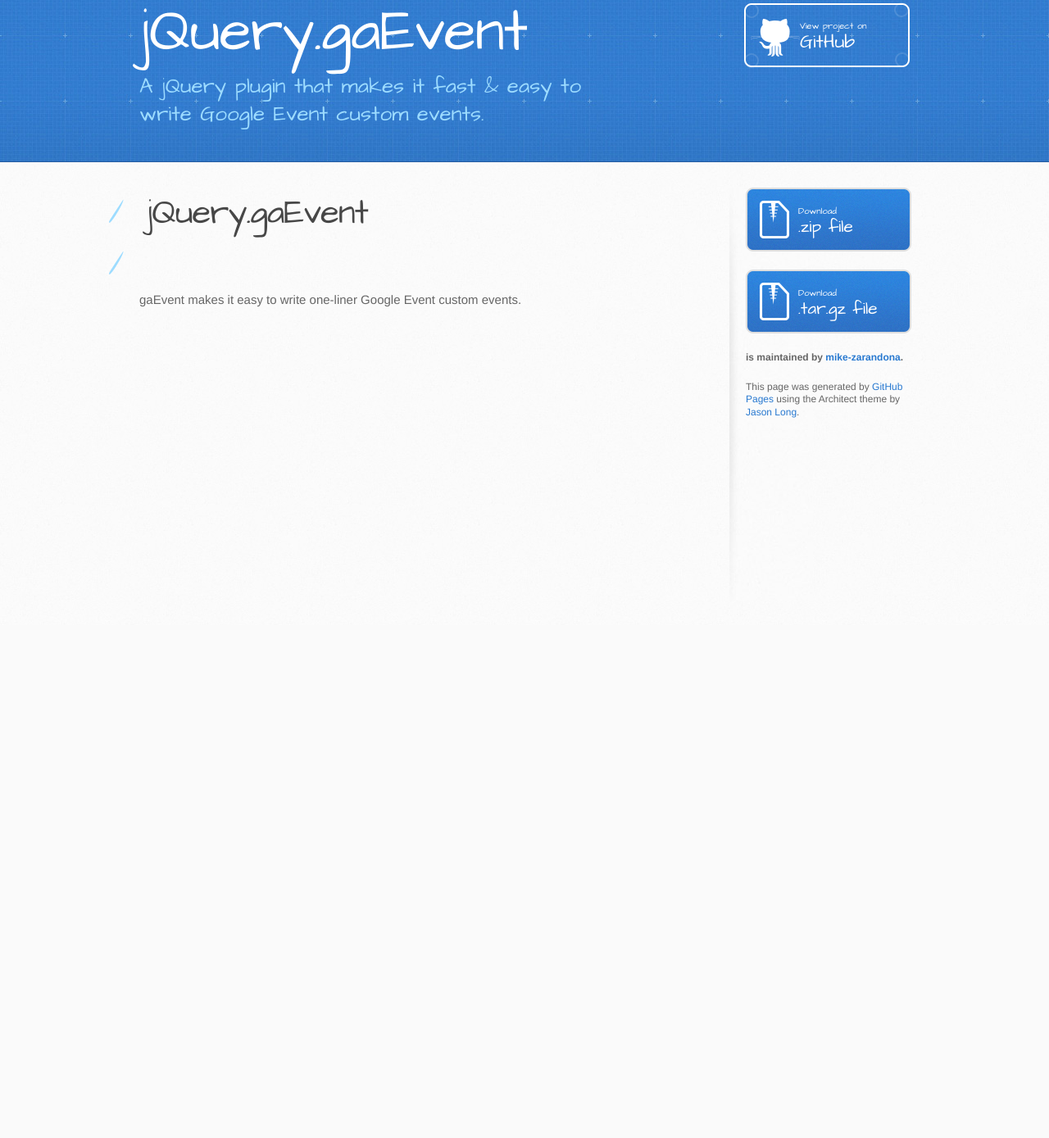
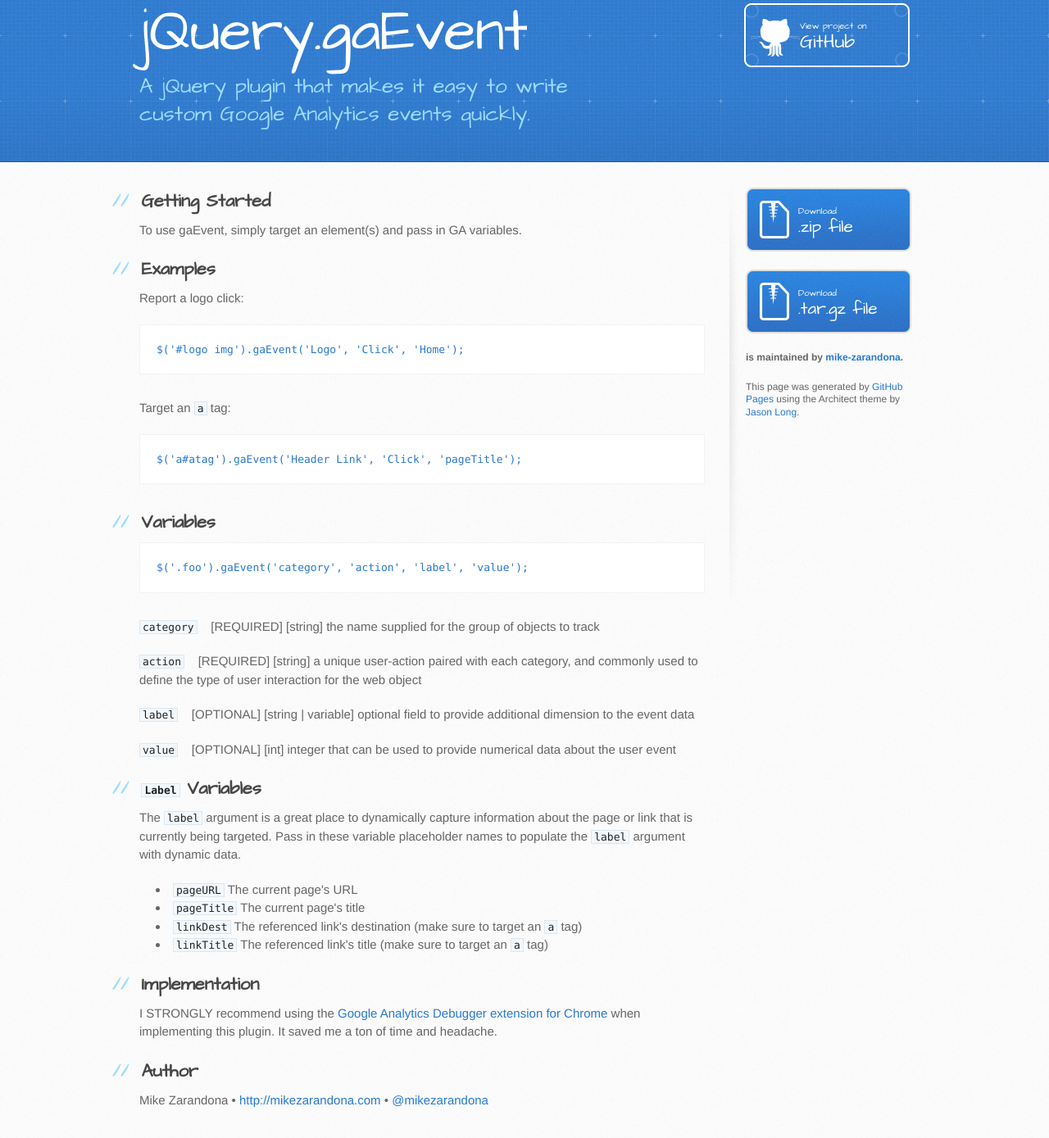
Before and after one commit to mike-zarandona/GAEvent, a plain HTML site: page index.html in a window 1280 px wide. Shown: the part 37-1426 px from the top of the page at 82% size. Before the commit the page ends 800 px from the top, so only its background shows below. Drawn offline with Linux system fonts and the light colour scheme.

Commit message:
Create gh-pages branch via GitHub

```diff
--- a/index.html
+++ b/index.html
@@ -20,7 +20,7 @@
     <header>
       <div class="inner">
         <h1>jQuery.gaEvent</h1>
-        <h2>A jQuery plugin that makes it fast &amp; easy to write Google Event custom events.</h2>
+        <h2>A jQuery plugin that makes it easy to write custom Google Analytics events quickly.</h2>
         <a href="https://github.com/mike-zarandona/jQuery.gaEvent" class="button"><small>View project on</small>GitHub</a>
       </div>
     </header>
@@ -28,12 +28,61 @@
     <div id="content-wrapper">
       <div class="inner clearfix">
         <section id="main-content">
-          <h1>
-<a name="jquerygaevent" class="anchor" href="#jquerygaevent"><span class="octicon octicon-link"></span></a>jQuery.gaEvent</h1>
+          <h2>
+<a name="getting-started" class="anchor" href="#getting-started"><span class="octicon octicon-link"></span></a>Getting Started</h2>
 
-<h1></h1>
+<p>To use gaEvent, simply target an element(s) and pass in GA variables.</p>
 
-<p>gaEvent makes it easy to write one-liner Google Event custom events.</p>
+<h2>
+<a name="examples" class="anchor" href="#examples"><span class="octicon octicon-link"></span></a>Examples</h2>
+
+<p>Report a logo click:</p>
+
+<pre><code>$('#logo img').gaEvent('Logo', 'Click', 'Home');
+</code></pre>
+
+<p>Target an <code>a</code> tag:</p>
+
+<pre><code>$('a#atag').gaEvent('Header Link', 'Click', 'pageTitle');
+</code></pre>
+
+<h2>
+<a name="variables" class="anchor" href="#variables"><span class="octicon octicon-link"></span></a>Variables</h2>
+
+<pre><code>$('.foo').gaEvent('category', 'action', 'label', 'value');
+</code></pre>
+
+<p><code>category</code>    [<strong>REQUIRED</strong>] [<em>string</em>] the name supplied for the group of objects to track</p>
+
+<p><code>action</code>    [<strong>REQUIRED</strong>] [<em>string</em>] a unique user-action paired with each category, and commonly used to define the type of user interaction for the web object</p>
+
+<p><code>label</code>    [<strong>OPTIONAL</strong>] [<em>string</em> | <em>variable</em>] optional field to provide additional dimension to the event data</p>
+
+<p><code>value</code>    [<strong>OPTIONAL</strong>] [<em>int</em>] integer that can be used to provide numerical data about the user event</p>
+
+<h2>
+<a name="label-variables" class="anchor" href="#label-variables"><span class="octicon octicon-link"></span></a><code>Label</code> Variables</h2>
+
+<p>The <code>label</code> argument is a great place to dynamically capture information about the page or link that is currently being targeted.  Pass in these variable placeholder names to populate the <code>label</code> argument with dynamic data.</p>
+
+<ul>
+<li>
+<code>pageURL</code> The current page's URL</li>
+<li>
+<code>pageTitle</code> The current page's title</li>
+<li>
+<code>linkDest</code> The referenced link's destination (make sure to target an <code>a</code> tag)</li>
+<li>
+<code>linkTitle</code> The referenced link's title (make sure to target an <code>a</code> tag)</li>
+</ul><h2>
+<a name="implementation" class="anchor" href="#implementation"><span class="octicon octicon-link"></span></a>Implementation</h2>
+
+<p>I <strong>STRONGLY</strong> recommend using the <a href="http://tinyurl.com/knv6kos">Google Analytics Debugger extension for Chrome</a> when implementing this plugin.  It saved me a ton of time and headache.</p>
+
+<h2>
+<a name="author" class="anchor" href="#author"><span class="octicon octicon-link"></span></a>Author</h2>
+
+<p>Mike Zarandona • <a href="http://mikezarandona.com">http://mikezarandona.com</a> • <a href="http://twitter.com/mikezarandona">@mikezarandona</a></p>
         </section>
 
         <aside id="sidebar">
@@ -53,6 +102,16 @@
       </div>
     </div>
 
+            <script type="text/javascript">
+            var gaJsHost = (("https:" == document.location.protocol) ? "https://ssl." : "http://www.");
+            document.write(unescape("%3Cscript src='" + gaJsHost + "google-analytics.com/ga.js' type='text/javascript'%3E%3C/script%3E"));
+          </script>
+          <script type="text/javascript">
+            try {
+              var pageTracker = _gat._getTracker("UA-45062930-1");
+            pageTracker._trackPageview();
+            } catch(err) {}
+          </script>
 
   </body>
 </html>
```
Also changed, not shown: params.json (+1 -1 lines).
